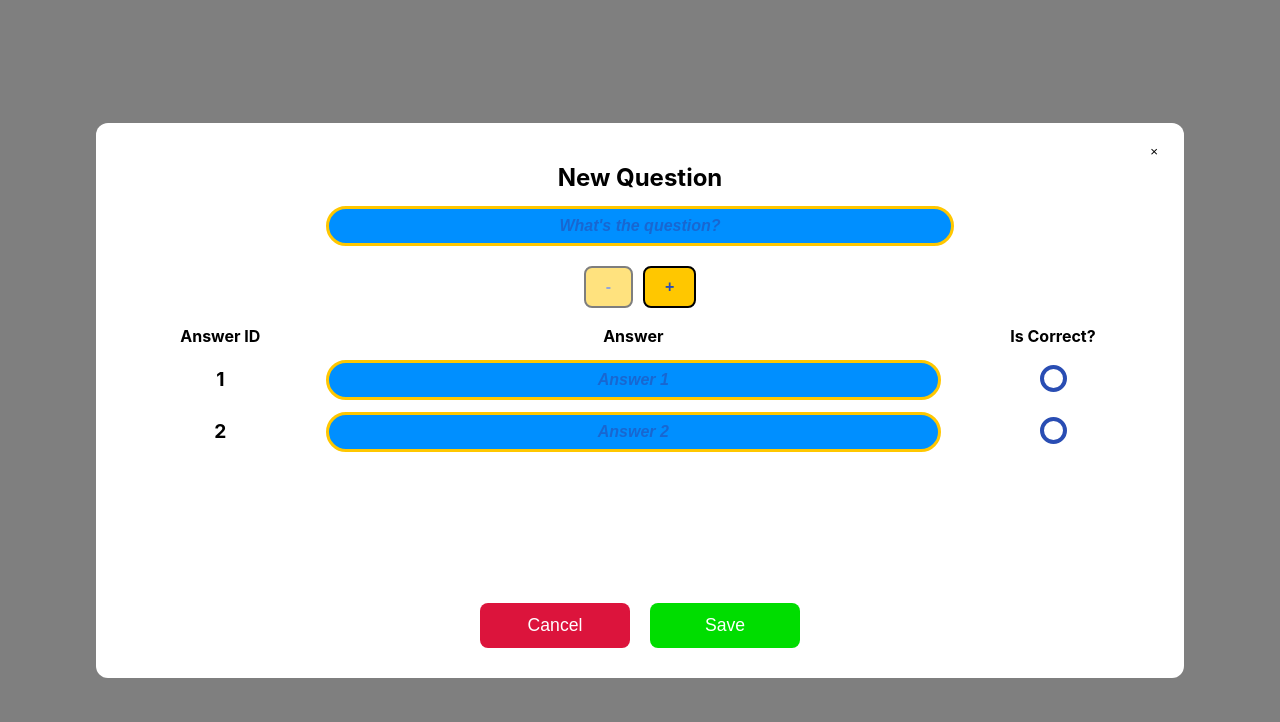
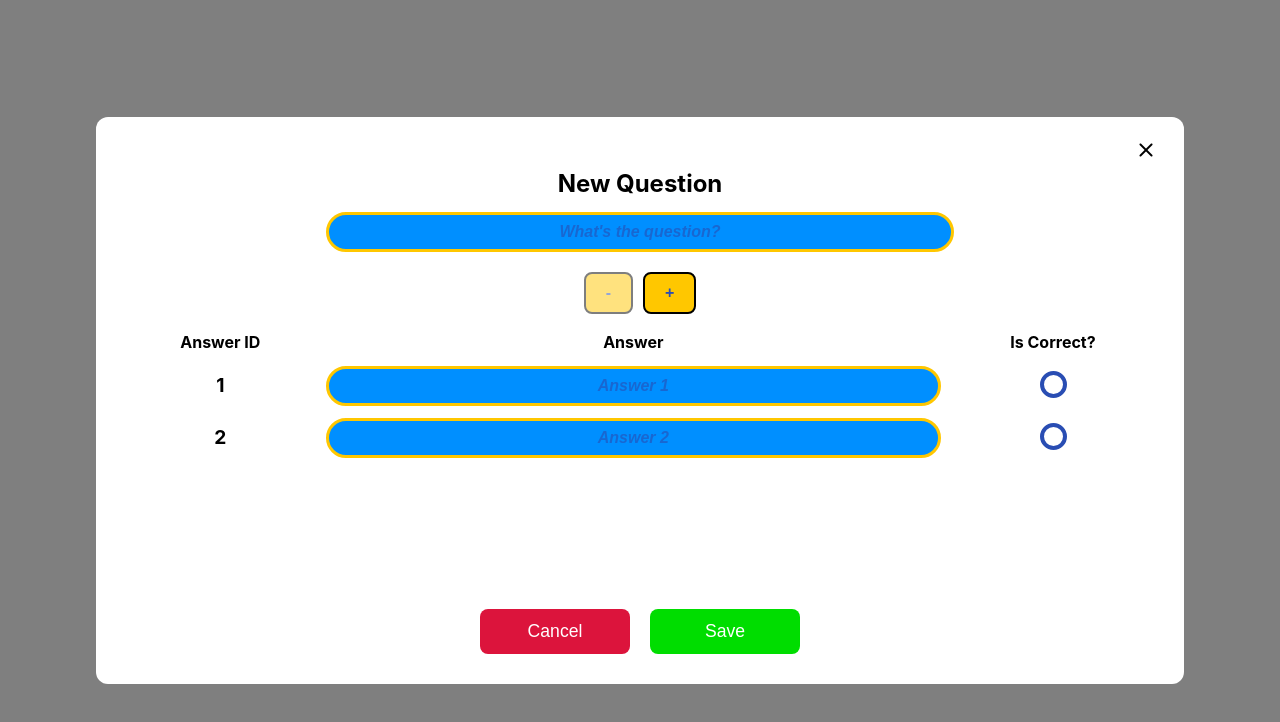
Before and after one commit to s-meenaghan7/react-quizapp-v2, a React (Vite) app: page / in a window 1280 px wide. Both pictures are taken after typing "Sample" into the empty fields and a click on the button "+ New Question". Shown: the top 722 px of the page. Built offline with nearby package versions, Linux system fonts and the light colour scheme.

Commit message:
Added Material Icons round to the project and implemented a better close symbol for the QuestionModal

```diff
--- a/index.html
+++ b/index.html
@@ -1,6 +1,7 @@
 <!DOCTYPE html>
 <html lang="en">
   <head>
+    <link href="https://fonts.googleapis.com/icon?family=Material+Icons+Round" rel="stylesheet">
     <meta charset="UTF-8" />
     <meta name="viewport" content="width=device-width, initial-scale=1.0" />
     <meta
--- a/src/quizform/questionModal/QuestionModal.tsx
+++ b/src/quizform/questionModal/QuestionModal.tsx
@@ -50,7 +50,9 @@ const QuestionModal: React.FC<QuestionModalProps> = ({ open, closeModal, current
     <div className='modal-overlay'>
       <div className='modal-container'>
         <div className='title-close-btn'>
-          <button onClick={() => closeModal()}> &times; </button>
+          <button onClick={() => closeModal()}>
+            <span className="material-icons-round">close</span>
+          </button>
         </div>
         <div className='question-form'>
           <div className='question-data'>
```
